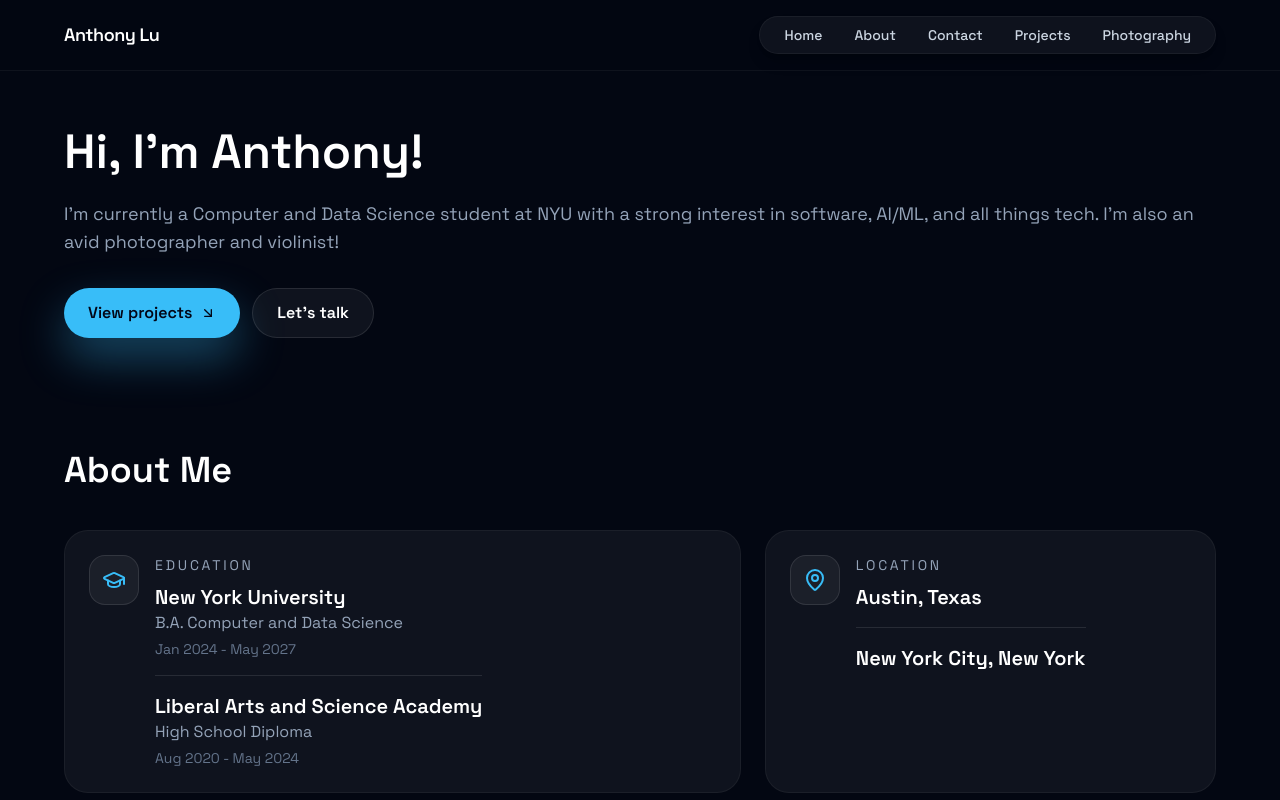
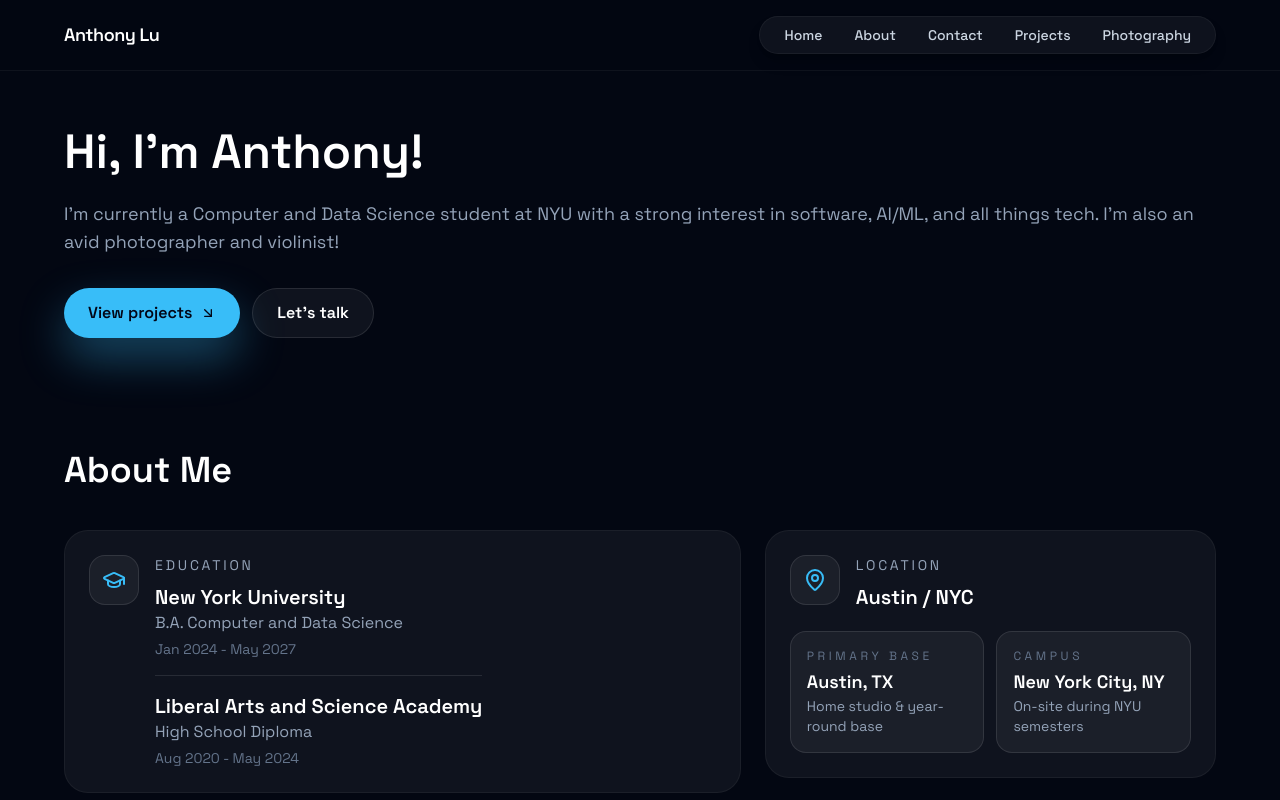
Before and after one commit to anthonylu23/personal-website, a React (Vite) app: page / in a window 1280 px wide. Shown: the top 800 px of the page. Built offline with nearby package versions, Linux system fonts and the light colour scheme.

Commit message:
modified about me

```diff
--- a/src/pages/Home.tsx
+++ b/src/pages/Home.tsx
@@ -4,6 +4,24 @@ import SectionHeading from "../components/SectionHeading";
 import { contactMethods, skills } from "../data/content";
 
 const Home = () => {
+  const locationHighlights = [
+    {
+      label: "Primary Base",
+      value: "Austin, TX",
+      detail: "Home studio & year-round base",
+    },
+    {
+      label: "Campus",
+      value: "New York City, NY",
+      detail: "On-site during NYU semesters",
+    },
+    // {
+    //   label: "Remote",
+    //   value: "Worldwide",
+    //   detail: "Async-first, travel friendly",
+    // },
+  ];
+
   return (
     <main className="mx-auto flex max-w-6xl flex-col gap-28 px-4 pb-24 pt-32 lg:px-0">
       <section id="home" className="scroll-mt-24 space-y-8">
@@ -72,8 +90,8 @@ const Home = () => {
             </div>
           </div>
           <div className="space-y-4 order-3 lg:order-2">
-            <div className="rounded-3xl border border-white/5 bg-white/5 p-6 h-full">
-              <div className="flex items-start gap-4 h-full">
+            <div className="rounded-3xl border border-white/5 bg-white/5 p-6 space-y-5">
+              <div className="flex items-start gap-4">
                 <div className="rounded-2xl border border-white/10 bg-white/5 p-3">
                   <MapPin className="h-6 w-6 text-accent" />
                 </div>
@@ -82,14 +100,26 @@ const Home = () => {
                     Location
                   </p>
                   <h3 className="mt-2 text-xl font-semibold text-white">
-                    Austin, Texas
+                    Austin / NYC
                   </h3>
-                  <div className="mt-4 border-t border-white/10 pt-4">
-                    <h3 className="text-xl font-semibold text-white">
-                      New York City, New York
-                    </h3>
+                  <p className="text-sm text-slate-400"></p>
+                </div>
+              </div>
+              <div className="grid gap-3 sm:grid-cols-2">
+                {locationHighlights.map((entry) => (
+                  <div
+                    key={entry.label}
+                    className="rounded-2xl border border-white/10 bg-white/5 p-4"
+                  >
+                    <p className="text-xs uppercase tracking-[0.3em] text-slate-500">
+                      {entry.label}
+                    </p>
+                    <p className="mt-1 text-lg font-semibold text-white">
+                      {entry.value}
+                    </p>
+                    <p className="text-sm text-slate-400">{entry.detail}</p>
                   </div>
-                </div>
+                ))}
               </div>
             </div>
           </div>
```
Also changed, not shown: 1 other file (tests, documents, lock files or other folders).
